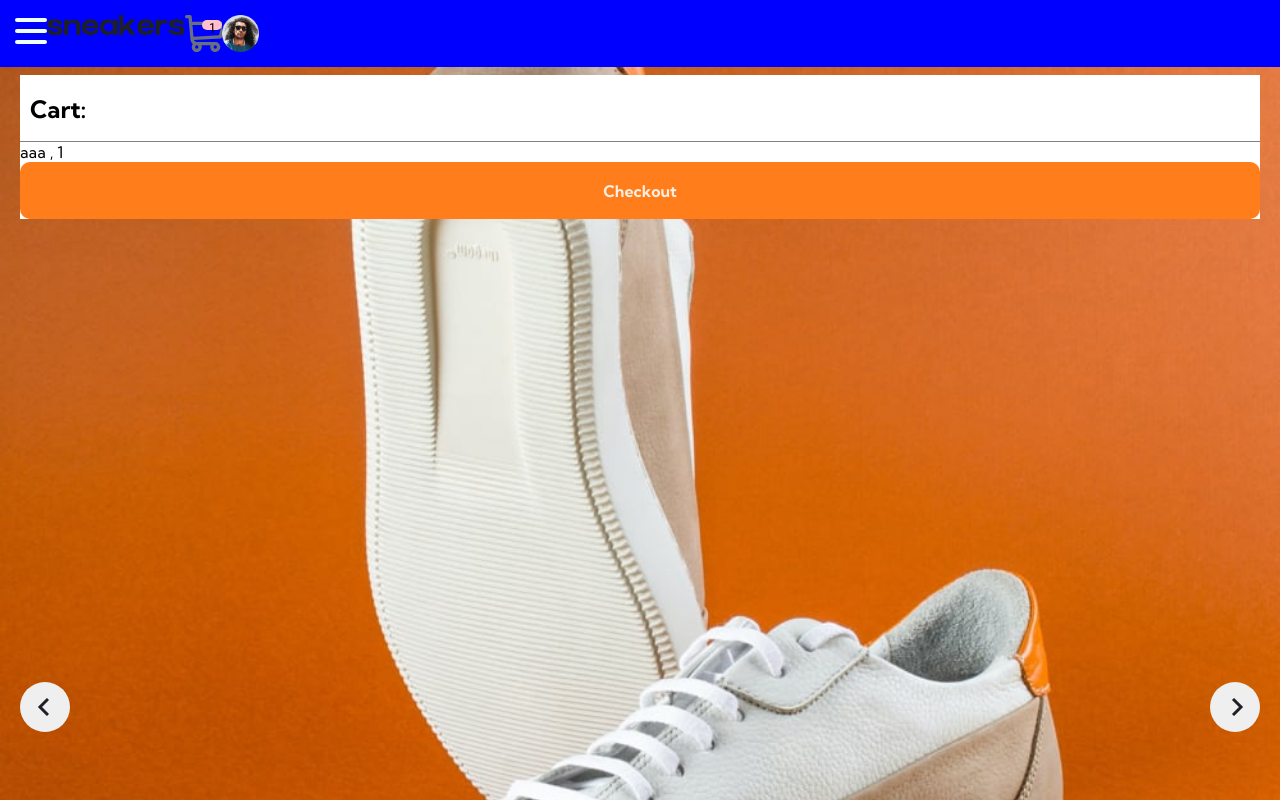
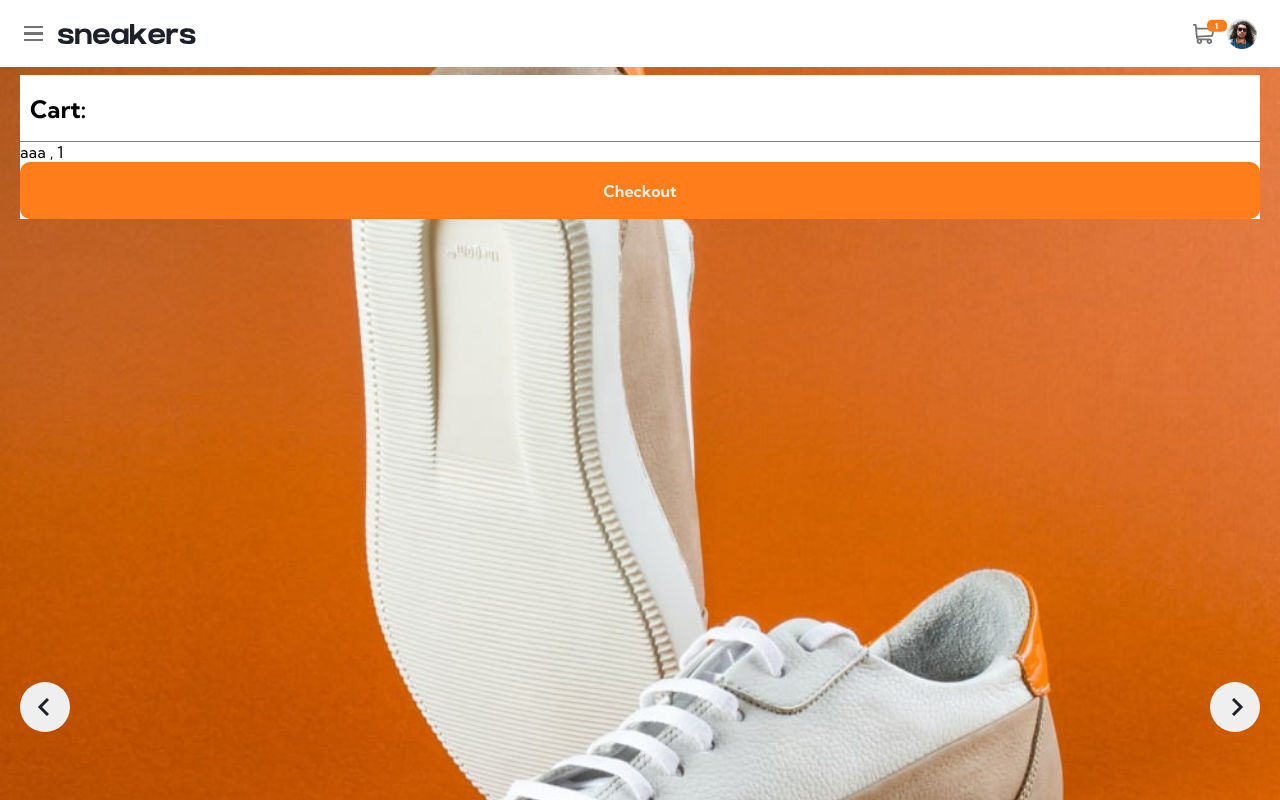
Before and after one commit to DawidOlszewski/e-commerce-product-page, a React (Create React App) app: page / in a window 1280 px wide. Shown: the top 800 px of the page. Built offline with nearby package versions, Linux system fonts and the light colour scheme.

Commit message:
navbar stylization

```diff
--- a/src/Molecules/DesktopNavBar/DesktopNavBar.js
+++ b/src/Molecules/DesktopNavBar/DesktopNavBar.js
@@ -51,7 +51,6 @@ const DesktopNavBar = () => {
   return (
     <Wrapper>
       <nav>
-        {/* <Hamburger /> */}
         <Logo />
         <Link>Collection</Link>
         <Link>Collection</Link>
--- a/src/Molecules/MobileMenu/MobileMenu.js
+++ b/src/Molecules/MobileMenu/MobileMenu.js
@@ -6,11 +6,10 @@ export const StyledMenu = styled.nav`
   display: flex;
   background-color: red;
   flex-direction: column;
-  justify-content: center;
-  //   background: ${({ theme }) => theme.primaryLight};
+  background-color: ${({ theme }) => theme.color.white};
   height: 100vh;
-  text-align: left;
-  padding: 2rem;
+  width: 60vw;
+  padding: 90px 10px 0 20px;
   position: absolute;
   top: 0;
   left: 0;
@@ -18,22 +17,20 @@ export const StyledMenu = styled.nav`
   transition: transform 0.3s ease-in-out;
   transform: ${({ open }) => (open ? 'translateX(0)' : 'translateX(-100%)')};
 
-  @media (max-width: 300px) {
+  @media (max-width: 360px) {
     width: 100%;
   }
 
   a {
-    font-size: 2rem;
-    text-transform: uppercase;
-    padding: 2rem 0;
+    font-size: 16px;
     font-weight: bold;
-    letter-spacing: 0.5rem;
-    color: ${({ theme }) => theme.primaryDark};
+    color: ${({ theme }) => theme.color.black};
     text-decoration: none;
     transition: color 0.3s linear;
+    margin-bottom: 15px;
 
-    @media (max-width: 300px) {
-      font-size: 1.5rem;
+    @media (max-width: 360px) {
+      font-size: 20px;
       text-align: center;
     }
 
--- a/src/Molecules/MobileNavBar/MobileNavBAr.style.js
+++ b/src/Molecules/MobileNavBar/MobileNavBAr.style.js
@@ -3,17 +3,15 @@ import cartPath from 'assets/img/icon-cart.svg';
 
 export const StyledBurger = styled.button`
   position: relative;
-  //   top: 5%;
-  //   left: 2rem;
   display: flex;
   flex-direction: column;
   justify-content: space-around;
-  width: 2rem;
-  height: 2rem;
+  height: 19.5px;
   background: transparent;
   border: none;
   cursor: pointer;
   padding: 0;
+  margin-right: 15px;
   z-index: ${({ theme }) => theme.zindex.menuButton};
 
   &:focus {
@@ -21,10 +19,10 @@ export const StyledBurger = styled.button`
   }
 
   div {
-    width: 2rem;
-    height: 0.25rem;
-    background: ${({ open }) => (open ? '#0D0C1D' : '#EFFFFA')};
-    border-radius: 10px;
+    width: 19.5px;
+    height: 2.5px;
+    background: ${({ theme }) => theme.color.gray};
+    border-radius: 0px;
     transition: all 0.3s linear;
     position: relative;
     transform-origin: 1px;
@@ -44,37 +42,66 @@ export const StyledBurger = styled.button`
   }
 `;
 
-export const CounterCart = styled.button`
+export const Cart = styled.button`
   position: relative;
-  aspect-ratio: 1;
+  width: 25px;
   border: none;
-  height: 100%;
-  background: url(${cartPath}) no-repeat;
-  background-size: cover;
+  height: 25px;
+  margin-right: 10px;
+  background-color: transparent;
+  &::before {
+    content: '';
+    position: absolute;
+    top: 0;
+    left: 0;
+    right: 0;
+    bottom: 0;
+    mask: url(${cartPath}) no-repeat 50% 50%;
+    background-color: ${({ theme }) => theme.color.gray};
+    background-size: 100% 100%;
+  }
 
   &::after {
-    content: '${({ amount }) => amount}';
+    ${({ amount }) => (amount ? `content: '${amount}';` : '')}
+
     position: absolute;
-    background-color: pink;
+    background-color: ${({ theme }) => theme.color.orange};
     width: 20px;
     border-radius: 5px;
-    height: 10px;
-    top: 5px;
+    height: 12px;
+    top: 0;
     right: 0;
+
+    display: flex;
+    justify-content: center;
+    align-items: center;
+
+    font-size: 8px;
+    color: white;
+    font-weight: bold;
+    transform: translateX(50%) translateY(-10%);
   }
 `;
 
 export const StyledHeader = styled.header`
-  background-color: red;
-  //   position: absolute;
-  padding: 15px;
-  //   top: 0;
-  //   left: 0;
+  background-color: ${({ theme }) => theme.color.white};
+  padding: 23.5px;
+
   width: 100%;
   height: 67px;
   display: flex;
+  align-items: center;
 
-  :first-child {
-    background-color: blue;
+  svg,
+  svg path {
+    height: 100%;
+  }
+
+  img {
+    height: 30px;
+  }
+
+  svg {
+    margin-right: auto;
   }
 `;
--- a/src/Molecules/MobileNavBar/MobileNavBar.js
+++ b/src/Molecules/MobileNavBar/MobileNavBar.js
@@ -5,7 +5,7 @@ import { useState, useContext } from 'react';
 import {
   StyledHeader,
   StyledBurger,
-  CounterCart,
+  Cart,
 } from 'Molecules/MobileNavBar/MobileNavBar.style';
 import { CartContext, OpenMenuContext } from 'ProductPage';
 
@@ -25,7 +25,7 @@ const MobileNavBar = () => {
           <div />
         </StyledBurger>
         <Logo></Logo>
-        <CounterCart
+        <Cart
           amount={cartArray.length}
           onClick={() => setOpenCart((open) => !open)}
         />
```
